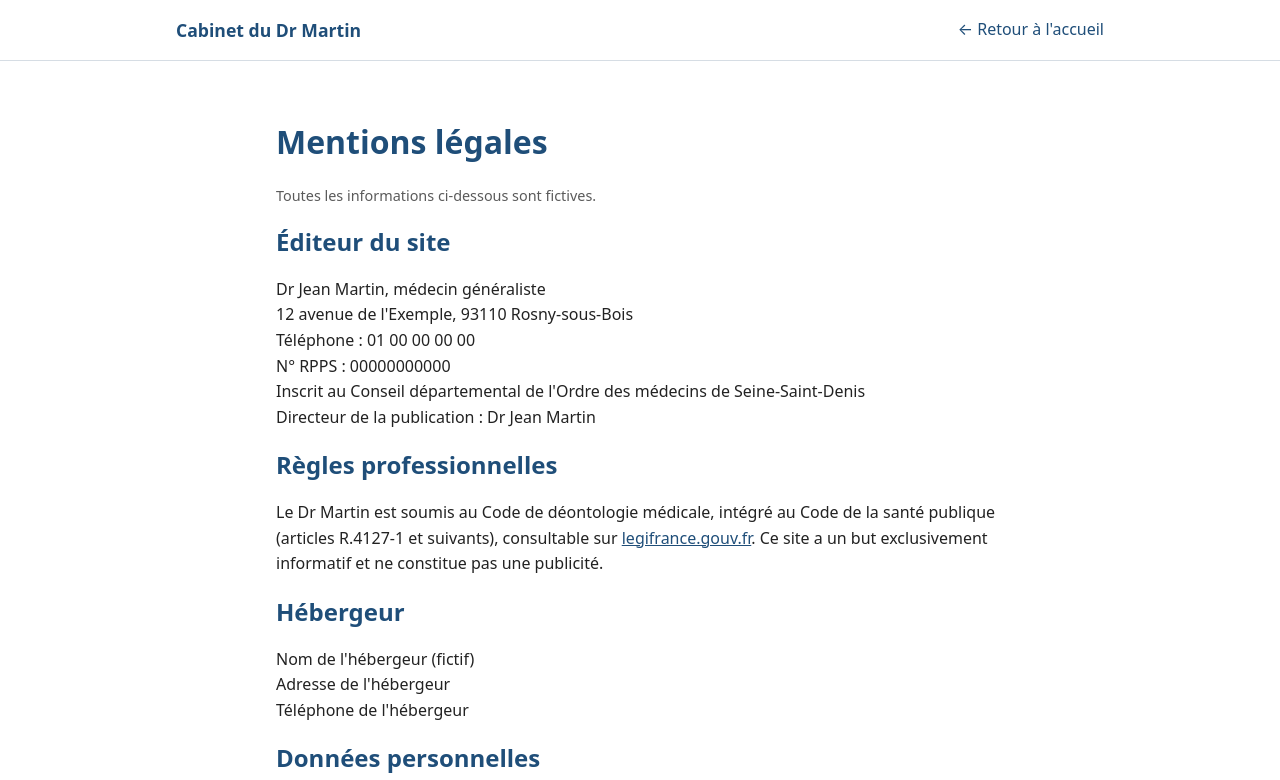
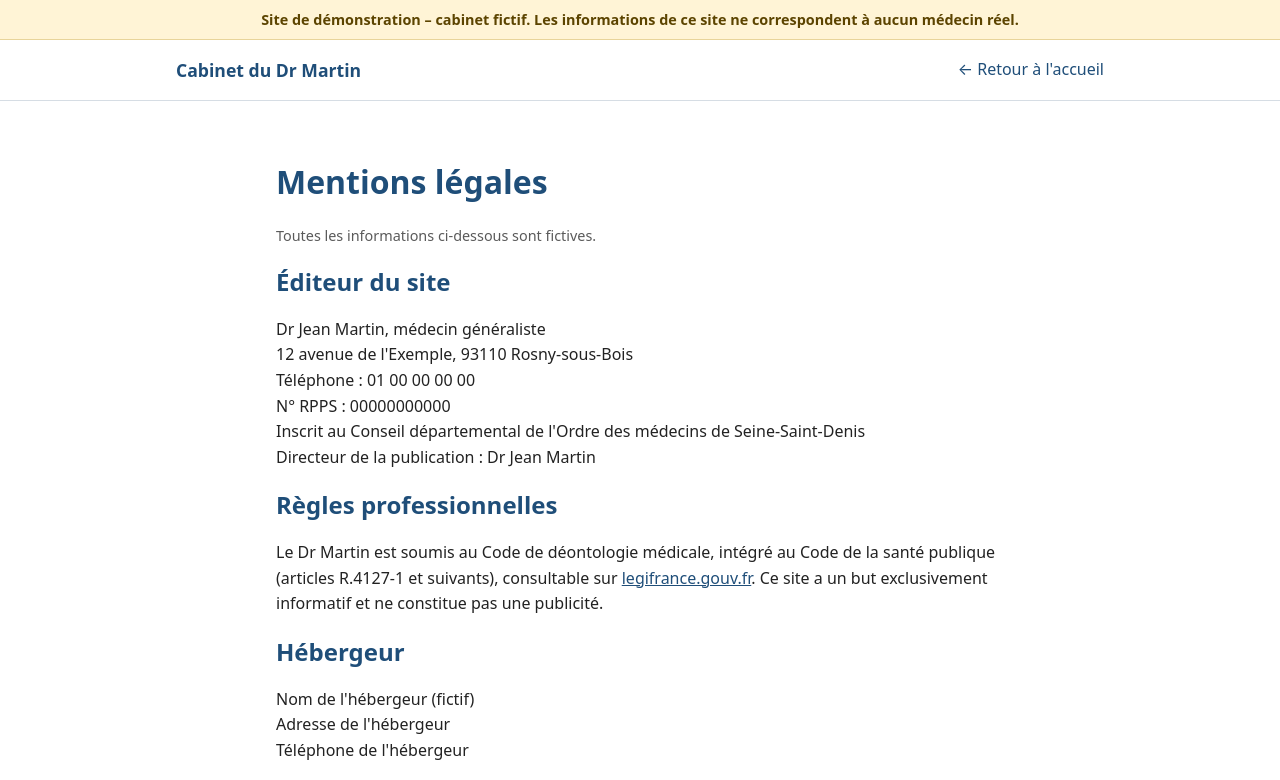
Before and after one commit to ndioursidi-commits/cabinet-dr-martin, a plain HTML site: page mentions-legales.html in a window 1280 px wide. Shown: the top 780 px of the page. Drawn offline with Linux system fonts and the light colour scheme.

Commit message:
Adresse GitHub Pages dans les métadonnées et bandeau « site de démonstration »
Co-Authored-By: Claude Opus 5.5 <noreply@anthropic.com>
Claude-Session: https://claude.ai/code/session_01PTqvCgqwdq9A1eDbebuQ8q

```diff
--- a/mentions-legales.html
+++ b/mentions-legales.html
@@ -10,6 +10,7 @@
   <link rel="stylesheet" href="style.css">
 </head>
 <body>
+  <div class="demo-banner" role="note">Site de démonstration – cabinet fictif. Les informations de ce site ne correspondent à aucun médecin réel.</div>
   <header class="site-header">
     <div class="container header-inner">
       <a href="index.html" class="brand">Cabinet du Dr Martin</a>
--- a/style.css
+++ b/style.css
@@ -100,3 +100,10 @@ address { font-style: normal; margin-bottom: 12px; }
   .access-grid { grid-template-columns: 1fr; }
   .hero h1 { font-size: 1.6rem; }
 }
+
+/* ===== Bandeau "site de démonstration" ===== */
+.demo-banner {
+  background: #fff4d6; color: #5c4400; border-bottom: 1px solid #e8d49a;
+  text-align: center; font-size: .9rem; font-weight: 600;
+  padding: 8px max(16px, env(safe-area-inset-right, 0px)) 8px max(16px, env(safe-area-inset-left, 0px));
+}
```
Also changed, not shown: index.html (+7 -6 lines).
